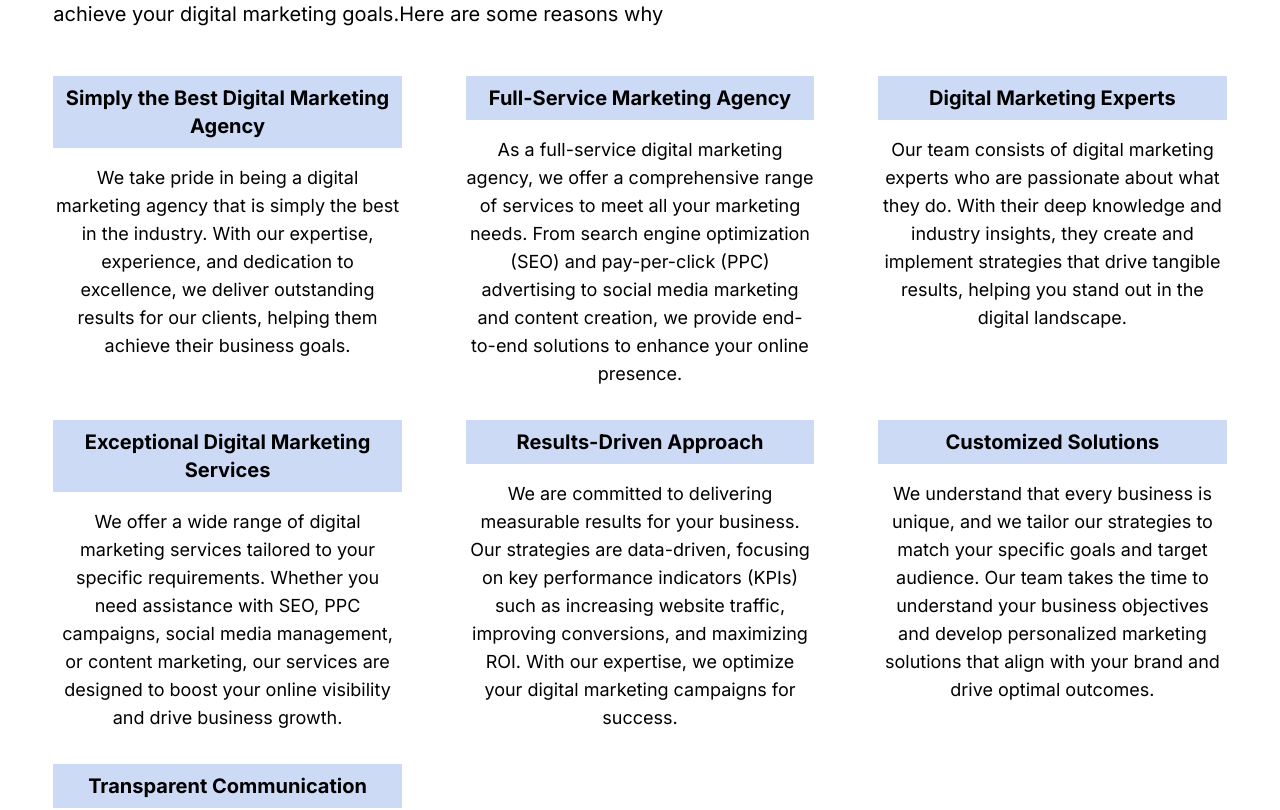
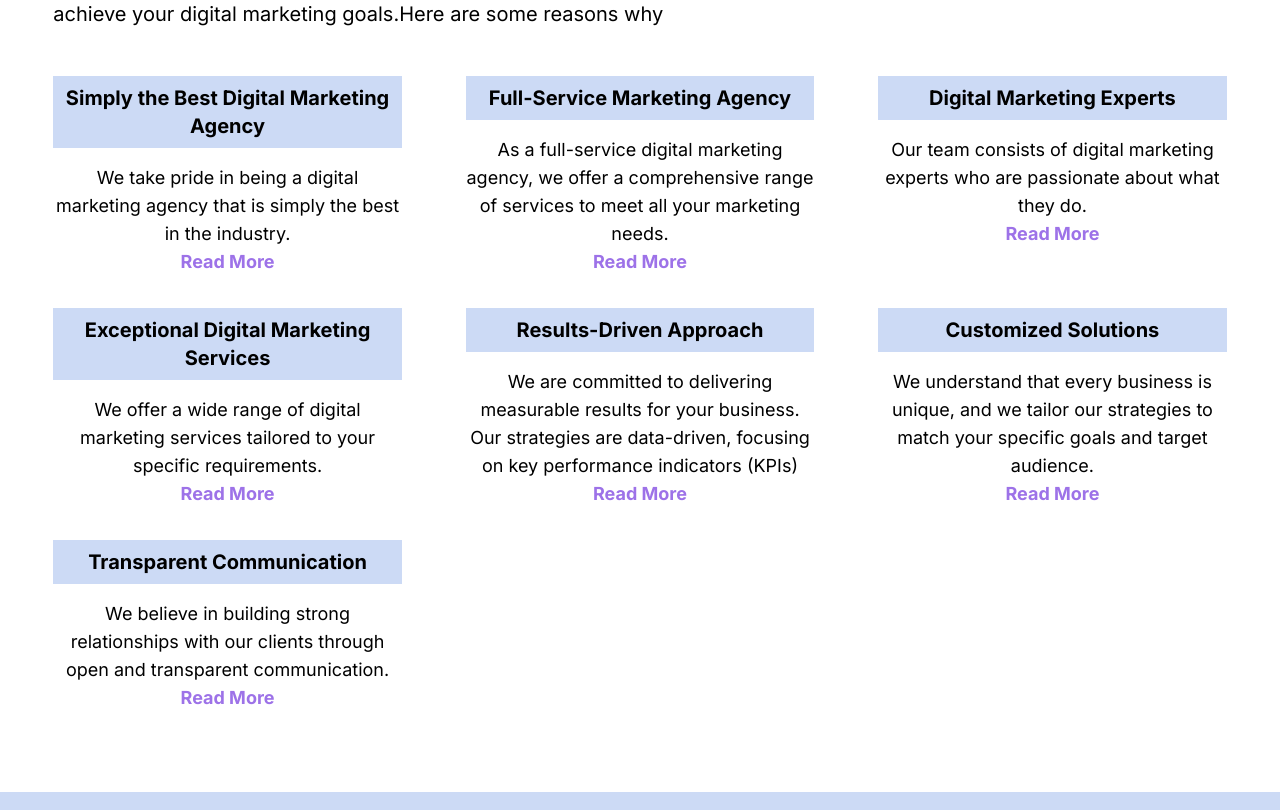
Before and after one commit to lugh-tuatha/thekhtech, a Next.js app: page / in a window 1280 px wide. Shown: the part 1460-2270 px from the top of the page. Built offline with nearby package versions, Linux system fonts and the light colour scheme.

Commit message:
create: readmore readless function in whychooseus

```diff
--- a/src/components/home/WhyChooseUs.tsx
+++ b/src/components/home/WhyChooseUs.tsx
@@ -1,8 +1,17 @@
-import React from 'react'
+'use client'
+import React, { useState } from 'react'
 
 import { ChooseUsData } from '@/data/ChooseUsData'
 
 function WhyChooseUs() {
+  const [collapseStates, setCollapseStates] = useState(Array(ChooseUsData.length).fill(false));
+
+  const toggleCollapse = (index) => {
+    const updatedCollapseStates = [...collapseStates];
+    updatedCollapseStates[index] = !updatedCollapseStates[index];
+    setCollapseStates(updatedCollapseStates);
+  };
+
   return (
     <div>
       <div className='text-center'>
@@ -12,12 +21,16 @@ function WhyChooseUs() {
       <p className='text-xl mt-4 text-justify mx-auto'>When you choose Know How Tech as your digital marketing partner, you gain access to a team of experts who are passionate about driving your business success. With our expertise, customized solutions, comprehensive services, results-driven approach, transparent communication, and exceptional customer service, we are well-equipped to help you achieve your digital marketing goals.Here are some reasons why</p>
 
       <div className='grid md:grid-cols-2 lg:grid-cols-3 gap-x-16 gap-y-8 mx-auto mt-12'>
-        {ChooseUsData.map((why_us_item) => (
+        {ChooseUsData.map((why_us_item, index) => (
           <div key={why_us_item.id}>
             <div className='text-center'>
               <h2 className='text-xl bg-secondary font-bold p-2 mb-4'>{why_us_item.title}</h2>
-              <p className='text-lg'>{why_us_item.desc}</p>
+              <p className='text-lg'>{why_us_item.desc} <span className={`transition-all duration-500 ease-in-out ${collapseStates[index] ? '' : 'hidden'}`}>{why_us_item.readmore}</span></p>
             </div>
+            <p className='text-lg relative top-0 text-primary hover:underline font-bold text-center cursor-pointer'
+              onClick={() => toggleCollapse(index)}>
+              {collapseStates[index] ? 'Read Less' : 'Read More'}
+            </p>
           </div>
         ))}
       </div>
--- a/src/data/ChooseUsData.tsx
+++ b/src/data/ChooseUsData.tsx
@@ -2,36 +2,43 @@ export const ChooseUsData = [
   {
     id: 1,
     title: "Simply the Best Digital Marketing Agency",
-    desc: "We take pride in being a digital marketing agency that is simply the best in the industry. With our expertise, experience, and dedication to excellence, we deliver outstanding results for our clients, helping them achieve their business goals.",
+    desc: "We take pride in being a digital marketing agency that is simply the best in the industry.",
+    readmore: "With our expertise, experience, and dedication to excellence, we deliver outstanding results for our clients, helping them achieve their business goals."
   },
   {
     id: 2,
     title: "Full-Service Marketing Agency",
-    desc: "As a full-service digital marketing agency, we offer a comprehensive range of services to meet all your marketing needs. From search engine optimization (SEO) and pay-per-click (PPC) advertising to social media marketing and content creation, we provide end-to-end solutions to enhance your online presence.",
+    desc: "As a full-service digital marketing agency, we offer a comprehensive range of services to meet all your marketing needs.",
+    readmore: "From search engine optimization (SEO) and pay-per-click (PPC) advertising to social media marketing and content creation, we provide end-to-end solutions to enhance your online presence."
   },
   {
     id: 3,
     title: "Digital Marketing Experts",
-    desc: "Our team consists of digital marketing experts who are passionate about what they do. With their deep knowledge and industry insights, they create and implement strategies that drive tangible results, helping you stand out in the digital landscape.",
+    desc: "Our team consists of digital marketing experts who are passionate about what they do.",
+    readmore: "With their deep knowledge and industry insights, they create and implement strategies that drive tangible results, helping you stand out in the digital landscape.",
   },
   {
     id: 4,
     title: "Exceptional Digital Marketing Services",
-    desc: "We offer a wide range of digital marketing services tailored to your specific requirements. Whether you need assistance with SEO, PPC campaigns, social media management, or content marketing, our services are designed to boost your online visibility and drive business growth.",
+    desc: "We offer a wide range of digital marketing services tailored to your specific requirements.",
+    readmore: " Whether you need assistance with SEO, PPC campaigns, social media management, or content marketing, our services are designed to boost your online visibility and drive business growth"
   },
   {
     id: 5,
     title: "Results-Driven Approach",
-    desc: "We are committed to delivering measurable results for your business. Our strategies are data-driven, focusing on key performance indicators (KPIs) such as increasing website traffic, improving conversions, and maximizing ROI. With our expertise, we optimize your digital marketing campaigns for success.",
+    desc: "We are committed to delivering measurable results for your business. Our strategies are data-driven, focusing on key performance indicators (KPIs)",
+    readmore: "such as increasing website traffic, improving conversions, and maximizing ROI. With our expertise, we optimize your digital marketing campaigns for success."
   },
   {
     id: 6,
     title: "Customized Solutions",
-    desc: "We understand that every business is unique, and we tailor our strategies to match your specific goals and target audience. Our team takes the time to understand your business objectives and develop personalized marketing solutions that align with your brand and drive optimal outcomes.",
+    desc: "We understand that every business is unique, and we tailor our strategies to match your specific goals and target audience.",
+    readmore: " Our team takes the time to understand your business objectives and develop personalized marketing solutions that align with your brand and drive optimal outcomes."
   },
   {
     id: 7,
     title: "Transparent Communication",
-    desc: "We believe in building strong relationships with our clients through open and transparent communication. We keep you informed about the progress of your campaigns, provide detailed reports, and are always available to address your questions or concerns.",
+    desc: "We believe in building strong relationships with our clients through open and transparent communication.",
+    readmore: "We keep you informed about the progress of your campaigns, provide detailed reports, and are always available to address your questions or concerns."
   },
 ]
```
